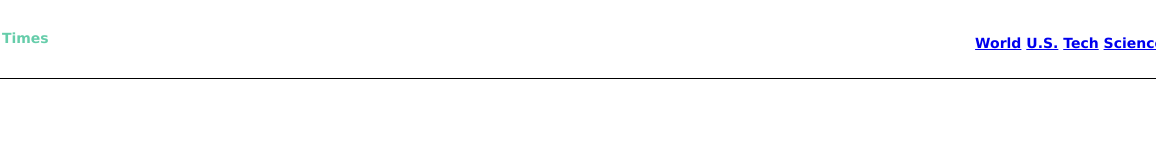
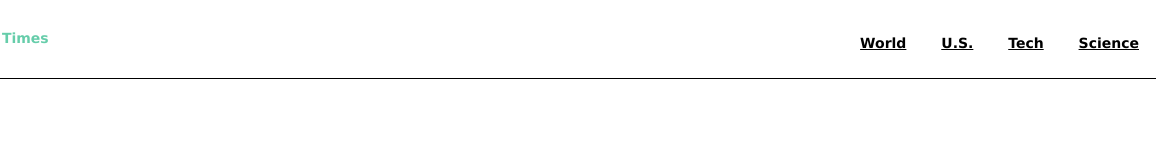
Before and after one commit to rosendoom/mytimes, a plain HTML site: page index.html in a window 1280 px wide. Shown: the full height of the page, 124-1280 px from the left. Drawn offline with Linux system fonts and the light colour scheme.

Commit message:
Header done.

```diff
--- a/resources/style.css
+++ b/resources/style.css
@@ -6,7 +6,6 @@ header  {
   z-index: 1;
   width: 100%;
   border-bottom: 1px solid black;
-  background-color: white;
   font-family: Verdana;
   font-size: 14px;
   font-weight: bold;
@@ -24,7 +23,11 @@ header  {
 }
 
 nav span {
+  display: inline-block;
+  padding: 5px;
+  margin-right: 20px;
+}
+
+nav span a {
   color: #000000;
-  display: inline-block;
-
 }
```
